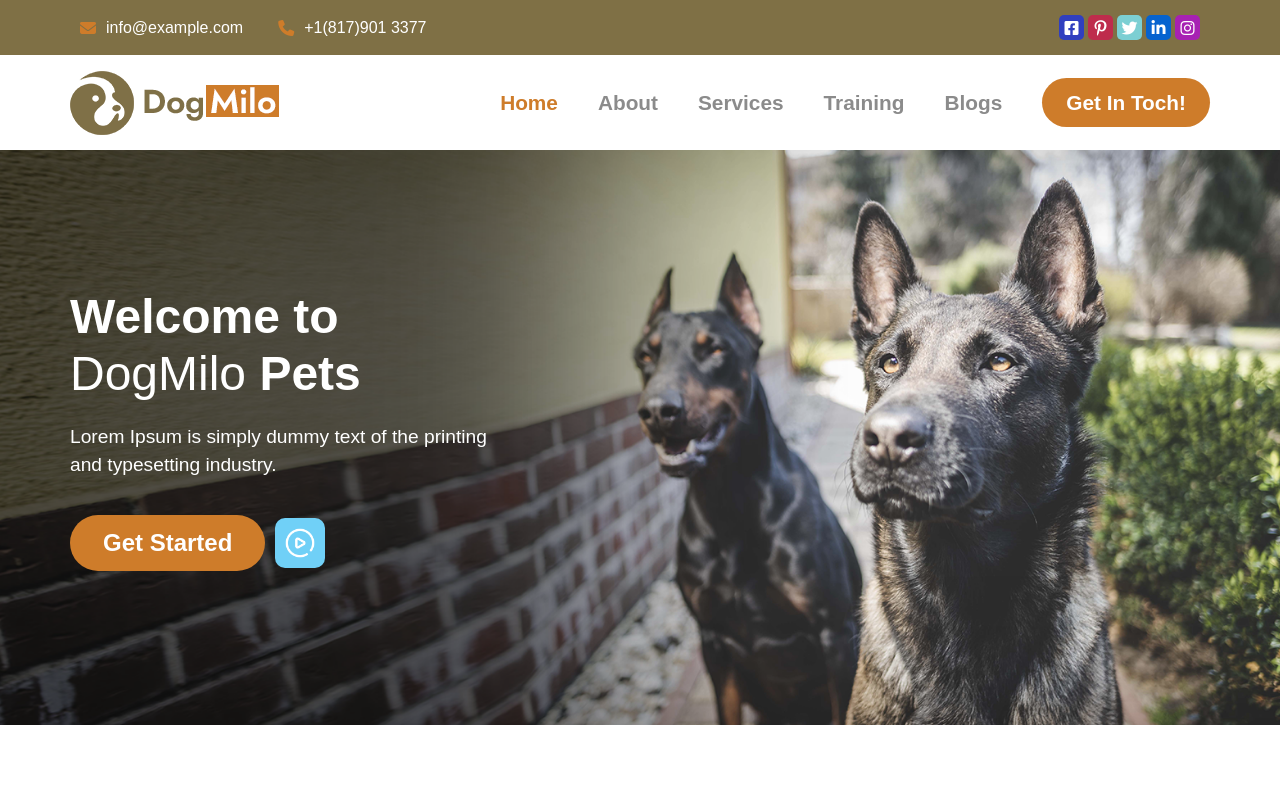
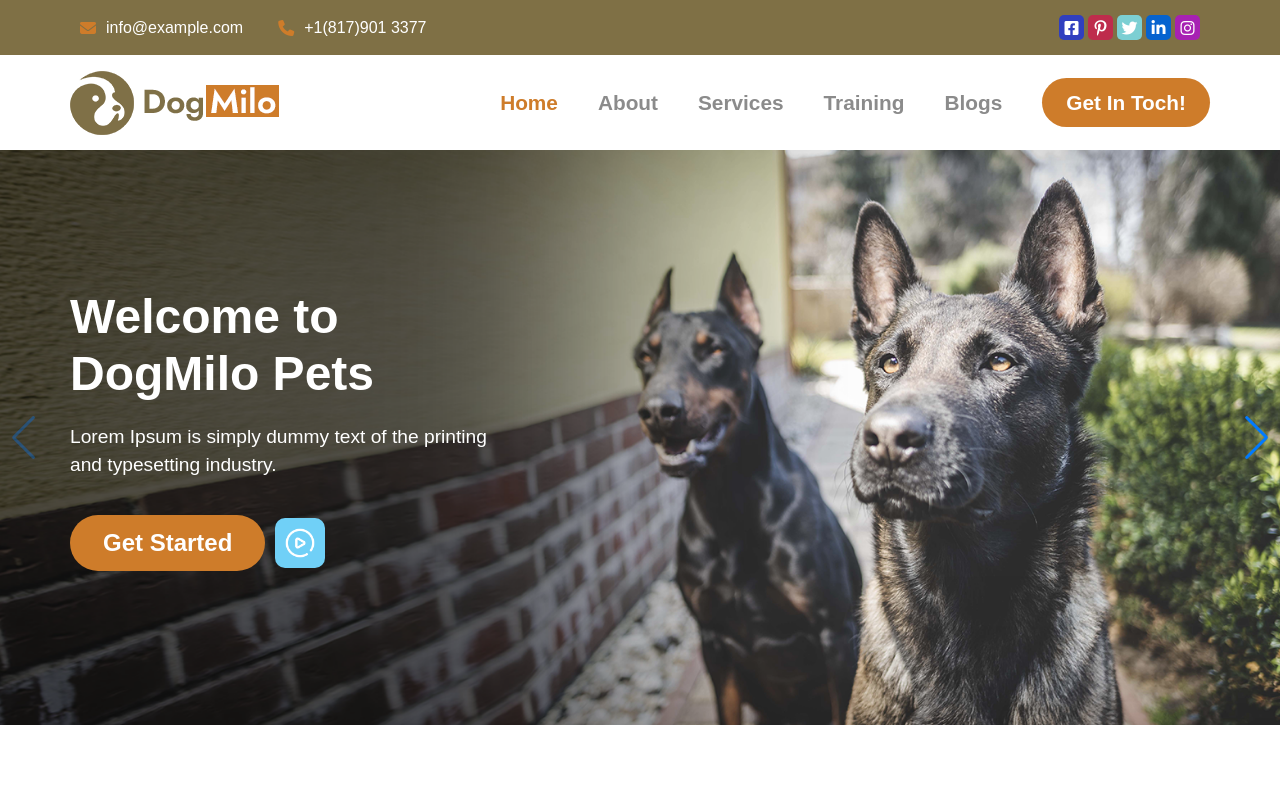
Before and after one commit to MarcoMazzilli/proj-html-vuejs, a Vue app: page / in a window 1280 px wide. Shown: the top 800 px of the page. Built offline with nearby package versions, Linux system fonts and the light colour scheme; a small style sheet from the web is missing.

Commit message:
[Add] Swiper on Jumbotron

```diff
--- a/package.json
+++ b/package.json
@@ -12,6 +12,7 @@
     "bootstrap": "^5.3.0-alpha3",
     "sass": "^1.62.1",
     "scss": "^0.2.4",
+    "swiper": "^9.3.1",
     "vue": "^3.2.47"
   },
   "devDependencies": {
--- a/src/components/Jumbotron.vue
+++ b/src/components/Jumbotron.vue
@@ -1,22 +1,46 @@
 <script>
+import dbJumbotron from '../data/dbJumbotron';
+import { Swiper, SwiperSlide } from 'swiper/vue';
+import { Navigation } from 'swiper';
+import 'swiper/css';
+import 'swiper/css/navigation';
+
 export default {
-  name: 'Jumbotron'
+  name: 'Jumbotron',
+  data(){
+    return{
+      dbJumbotron,
+    }
+  },
+  components: {
+      Swiper,
+      SwiperSlide,
+    },
+    setup() {
+      return {
+        modules: [Navigation],
+      };
+    },
 
 }
 </script>
 
 <template>
+  <swiper :navigation="true" :modules="modules" class="mySwiper">
+
+    <swiper-slide v-for="(card,id) in dbJumbotron" :key="id">
+
       <div class="wrapper">
 
         <div class="container">
           <div class="hero-description">
 
             <div class="title">
-          <h1> Welcome to  <span>DogMilo</span> Pets </h1>
+              <h1 v-html="card.title"></h1>
             </div>
 
             <div class="description">
-          <span> Lorem Ipsum is simply dummy text of the printing and typesetting industry. </span>
+              <span>{{ card.description }}</span>
             </div>
 
             <div class="cta-buttons">
@@ -25,11 +49,13 @@ export default {
             </div>
 
           </div>
-
+        </div>
 
       </div>
 
-  </div>
+    </swiper-slide>
+
+  </swiper>
 </template>
 
 <style lang="scss" scoped>
--- /dev/null
+++ b/src/data/dbJumbotron.js
@@ -0,0 +1,18 @@
+export default [
+    {
+      title: 'Welcome to  <span>DogMilo</span> Pets',
+      description : 'Lorem Ipsum is simply dummy text of the printing and typesetting industry. ' ,
+      img : 'play'
+    },
+    {
+      title: 'Welcome to  <span>DogMilo</span> Pets',
+      description : 'Lorem Ipsum is simply dummy text of the printing and typesetting industry. ' ,
+      img : 'play'
+    },
+    {
+      title: 'Welcome to  <span>DogMilo</span> Pets',
+      description : 'Lorem Ipsum is simply dummy text of the printing and typesetting industry. ' ,
+      img : 'play'
+    },
+
+]
```
Also changed, not shown: 1 other file (tests, documents, lock files or other folders). Lines whose indentation alone changed are shown as unchanged.
